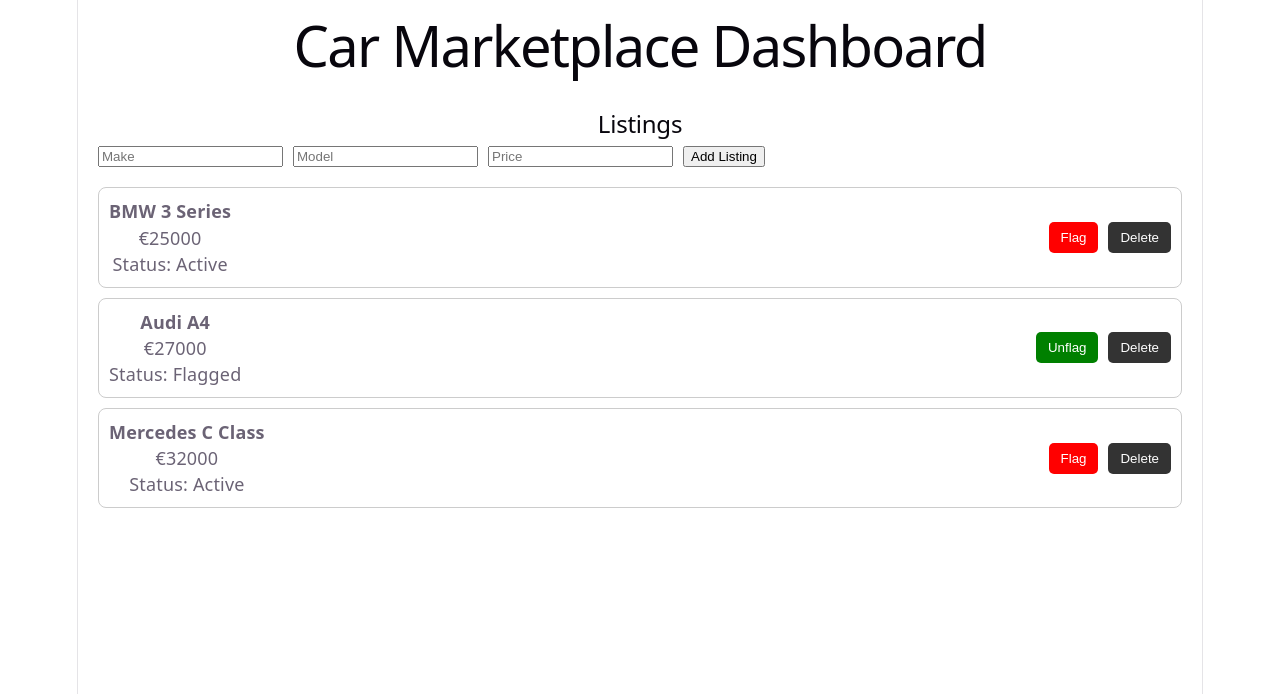
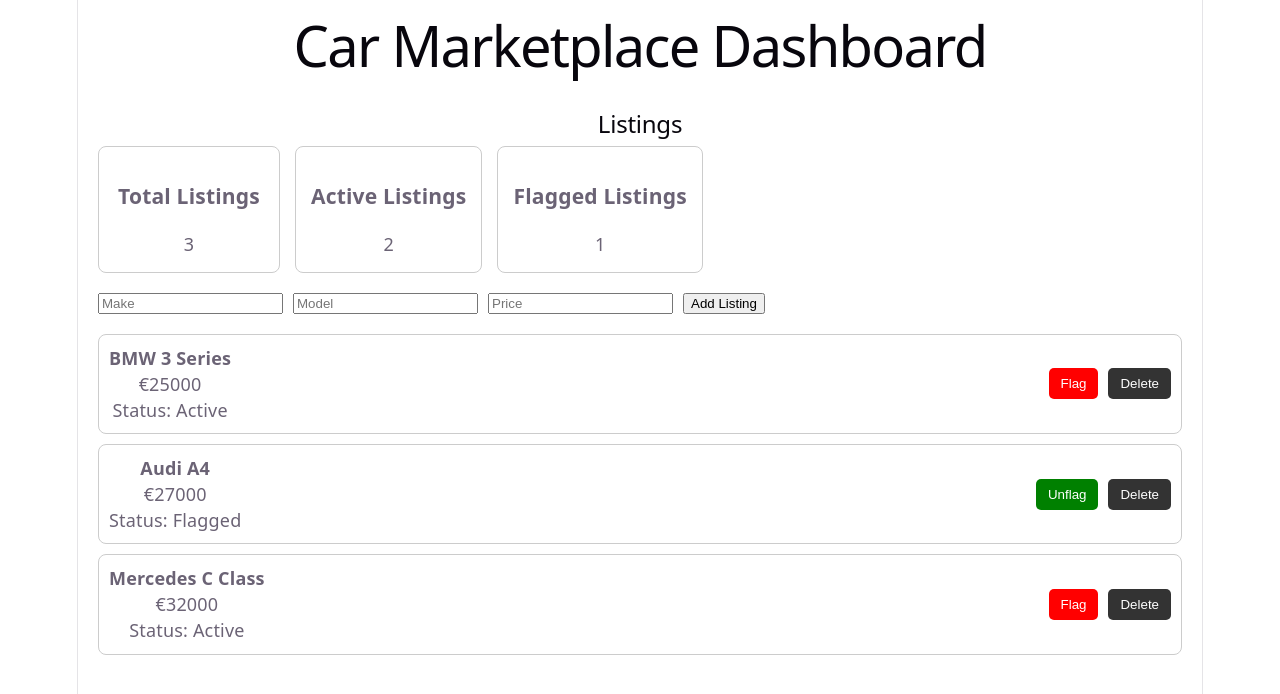
Before and after one commit to Chealy-13/car-dashboard-react, a React (Vite) app: page / in a window 1280 px wide. Shown: the top 694 px of the page. Built offline with nearby package versions, Linux system fonts and the light colour scheme.

Commit message:
Added dashboard stats for total active and flagged listings

```diff
--- a/src/components/CarList.jsx
+++ b/src/components/CarList.jsx
@@ -44,10 +44,58 @@
         setPrice("");
     };
 
+    const totalListings = listings.length;
+    const activeListings = listings.filter((car) => car.status === "Active").length;
+    const flaggedListings = listings.filter((car) => car.status === "Flagged").length;
+
     return (
         <div style={{ padding: "20px" }}>
             <h2>Listings</h2>
 
+            <div
+                style={{
+                    display: "flex",
+                    gap: "15px",
+                    marginBottom: "20px",
+                    flexWrap: "wrap",
+                }}
+            >
+                <div
+                    style={{
+                        border: "1px solid #ccc",
+                        borderRadius: "8px",
+                        padding: "15px",
+                        minWidth: "150px",
+                    }}
+                >
+                    <h3>Total Listings</h3>
+                    <p>{totalListings}</p>
+                </div>
+
+                <div
+                    style={{
+                        border: "1px solid #ccc",
+                        borderRadius: "8px",
+                        padding: "15px",
+                        minWidth: "150px",
+                    }}
+                >
+                    <h3>Active Listings</h3>
+                    <p>{activeListings}</p>
+                </div>
+
+                <div
+                    style={{
+                        border: "1px solid #ccc",
+                        borderRadius: "8px",
+                        padding: "15px",
+                        minWidth: "150px",
+                    }}
+                >
+                    <h3>Flagged Listings</h3>
+                    <p>{flaggedListings}</p>
+                </div>
+            </div>
             <form
                 onSubmit={handleAddListing}
                 style={{
```
Lines whose indentation alone changed are shown as unchanged.
